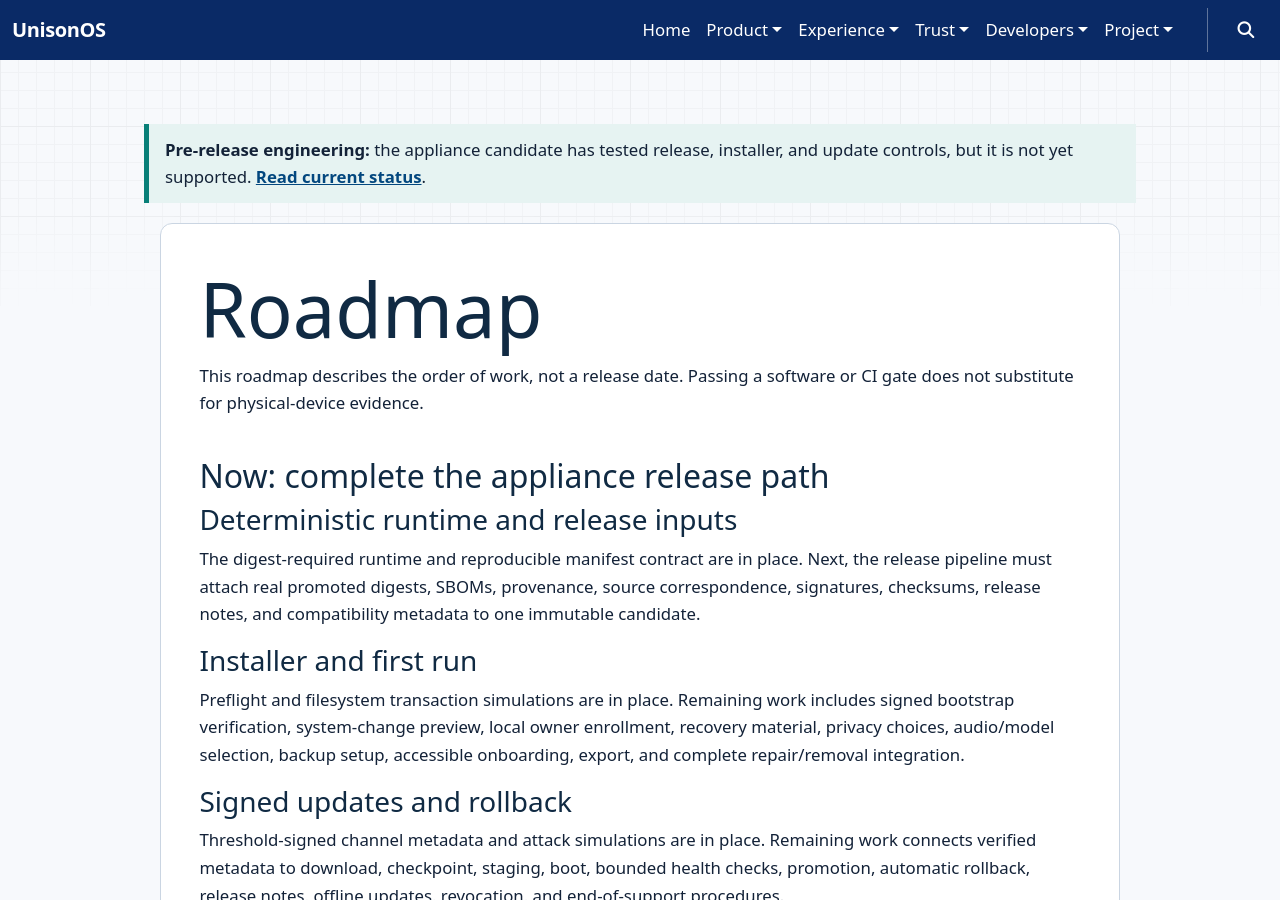
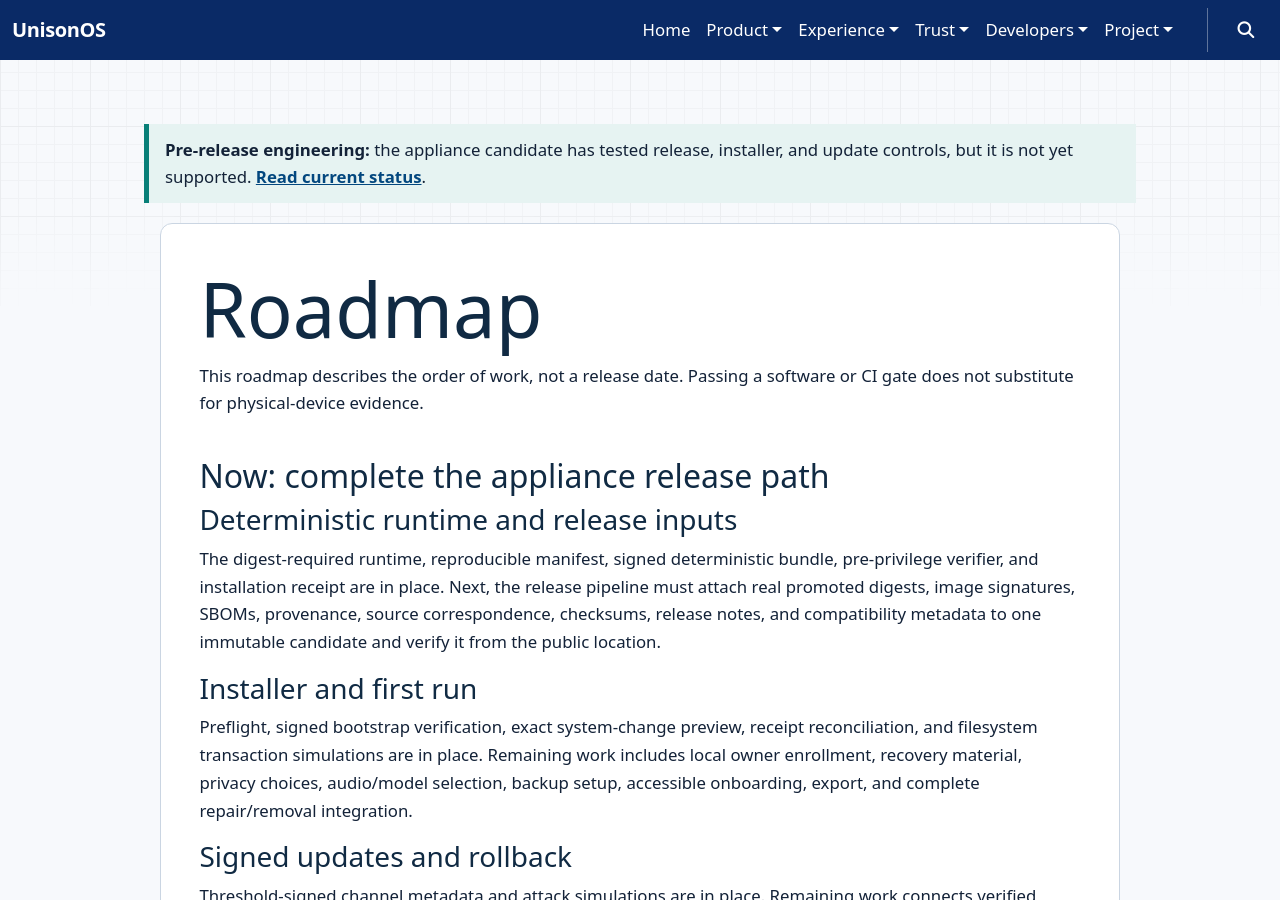
Before and after one commit to project-unisonOS/project-unisonos.github.io, an MkDocs documentation site: the page built from docs/project/roadmap.md, in a window 1280 px wide and 900 px high. Built offline with MkDocs 1.6.1, drawn with Linux system fonts in a browser that asks for light colours; nearby versions of some CDN libraries.

Commit message:
docs: publish verified bundle status (#20)
Co-authored-by: dadam <dadam@example.com>

```diff
--- a/docs/project/roadmap.md
+++ b/docs/project/roadmap.md
@@ -7,17 +7,19 @@ or CI gate does not substitute for physical-device evidence.
 
 ### Deterministic runtime and release inputs
 
-The digest-required runtime and reproducible manifest contract are in place.
-Next, the release pipeline must attach real promoted digests, SBOMs, provenance,
-source correspondence, signatures, checksums, release notes, and compatibility
-metadata to one immutable candidate.
+The digest-required runtime, reproducible manifest, signed deterministic bundle,
+pre-privilege verifier, and installation receipt are in place. Next, the
+release pipeline must attach real promoted digests, image signatures, SBOMs,
+provenance, source correspondence, checksums, release notes, and compatibility
+metadata to one immutable candidate and verify it from the public location.
 
 ### Installer and first run
 
-Preflight and filesystem transaction simulations are in place. Remaining work
-includes signed bootstrap verification, system-change preview, local owner
-enrollment, recovery material, privacy choices, audio/model selection, backup
-setup, accessible onboarding, export, and complete repair/removal integration.
+Preflight, signed bootstrap verification, exact system-change preview, receipt
+reconciliation, and filesystem transaction simulations are in place. Remaining
+work includes local owner enrollment, recovery material, privacy choices,
+audio/model selection, backup setup, accessible onboarding, export, and
+complete repair/removal integration.
 
 ### Signed updates and rollback
 
```
Also changed, not shown: docs/current-status.md (+10 -3 lines), docs/developers/appliance-release-lifecycle.md (+19 -0 lines), docs/developers/install-unisonos.md (+3 -1 lines).
